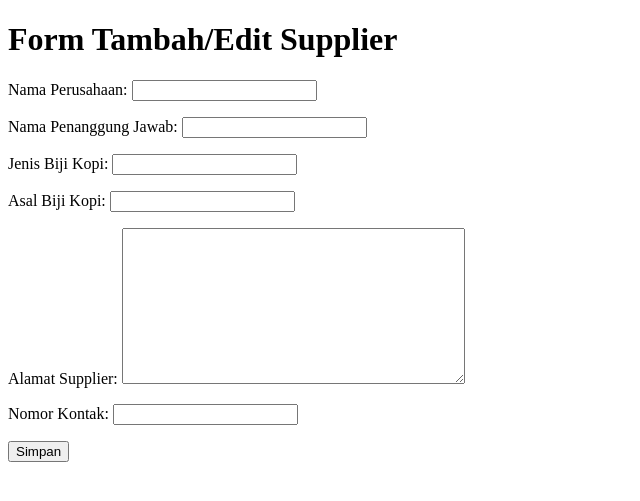
After one commit to knxzp/uts, a Django app: page /supplier/tambah/ in a window 1280 px wide. The commit adds this page. Shown: the top 501 px of the page, without its empty margins (0-640 px from the left). Run offline with Django 5.2, Linux system fonts and the light colour scheme.

Commit message:
upgrade p3

```diff
--- /dev/null
+++ b/coffeeshop/supplier/forms.py
@@ -0,0 +1,8 @@
+from django import forms
+from .models import Supplier
+
+class SupplierForm(forms.ModelForm):
+    class Meta:
+        model = Supplier
+        # Tentukan field mana saja dari model yang ingin ditampilkan di form
+        fields = ['nama_perusahaan', 'nama_penanggung_jawab', 'jenis_biji', 'asal_biji', 'alamat', 'kontak',]
--- /dev/null
+++ b/coffeeshop/supplier/templates/supplier/supplier_form.html
@@ -0,0 +1,14 @@
+<!DOCTYPE html>
+<html>
+<head>
+    <title>Form Supplier</title>
+</head>
+<body>
+    <h1>Form Tambah/Edit Supplier</h1>
+    <form method="post">
+        {% csrf_token %}
+        {{ form.as_p }}
+        <button type="submit">Simpan</button>
+    </form>
+</body>
+</html>
--- a/coffeeshop/supplier/templates/supplier/supplier_list.html
+++ b/coffeeshop/supplier/templates/supplier/supplier_list.html
@@ -5,7 +5,8 @@
 </head>
 <body>
     <h1>Daftar Supplier Biji Kopi</h1>
-
+    <a href="{% url 'supplier-tambah' %}">Tambah Supplier Baru</a>
+    <hr>
     <ul>
         {% for supplier in object_list %}
             <li> {{ supplier.nama_perusahaan }} - Penanggung Jawab: {{ supplier.nama_penanggung_jawab }} </li>
--- a/coffeeshop/supplier/urls.py
+++ b/coffeeshop/supplier/urls.py
@@ -1,6 +1,9 @@
 from django.urls import path
-from .views import SupplierListView
+from .views import SupplierListView, SupplierDetailView, SupplierCreateView
 
 urlpatterns = [
     path('', SupplierListView.as_view(), name='supplier-list'),
+    path('tambah/', SupplierCreateView.as_view(), name='supplier-tambah'), # URL untuk form tambah
+    path('<int:pk>/', SupplierDetailView.as_view(), name='supplier-detail'),
+
 ]
--- a/coffeeshop/supplier/views.py
+++ b/coffeeshop/supplier/views.py
@@ -1,7 +1,18 @@
 from django.views.generic import ListView
 from .models import Supplier
+from django.urls import reverse_lazy
+from django.views.generic import ListView, DetailView, CreateView
+from .models import Supplier, Customer, Barista, Order
+from .forms import SupplierForm
 
 class SupplierListView(ListView):
     model = Supplier
-    # Django secara otomatis akan mencari template di:
-    # <nama_app>/<nama_model>_list.html -> warga/warga_list.html
+
+class SupplierDetailView(DetailView):
+    model = Supplier
+
+class SupplierCreateView(CreateView):
+    model = Supplier
+    form_class = SupplierForm
+    template_name = 'supplier/supplier_form.html'
+    success_url = reverse_lazy('supplier-list')
```
Also changed, not shown: coffeeshop/db.sqlite3.
